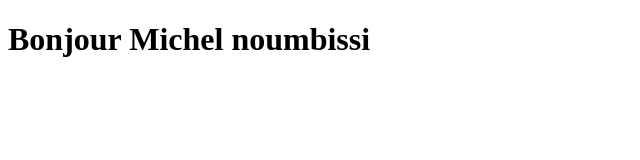
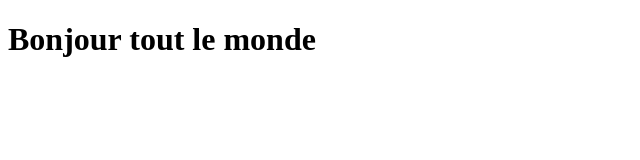
Before and after one commit to mnoumbiss/hello, a plain HTML site: page index.html in a window 1280 px wide. Shown: the whole page, without its empty margins (0-640 px from the left). Drawn offline with Linux system fonts and the light colour scheme.

Commit message:
message changé

```diff
--- a/index.html
+++ b/index.html
@@ -5,6 +5,6 @@
         <meta charset="utf-8">
     </head>
     <body>
-        <h1>Bonjour Michel noumbissi</h1>
+        <h1>Bonjour tout le monde</h1>
     </body>
 </html>
```
